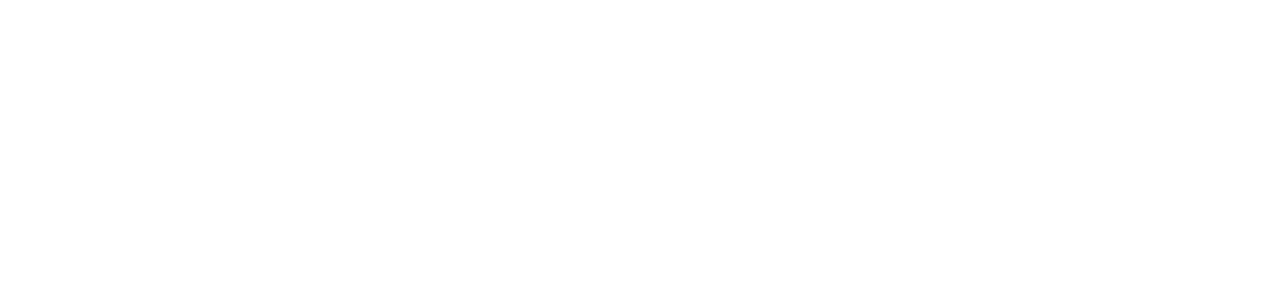
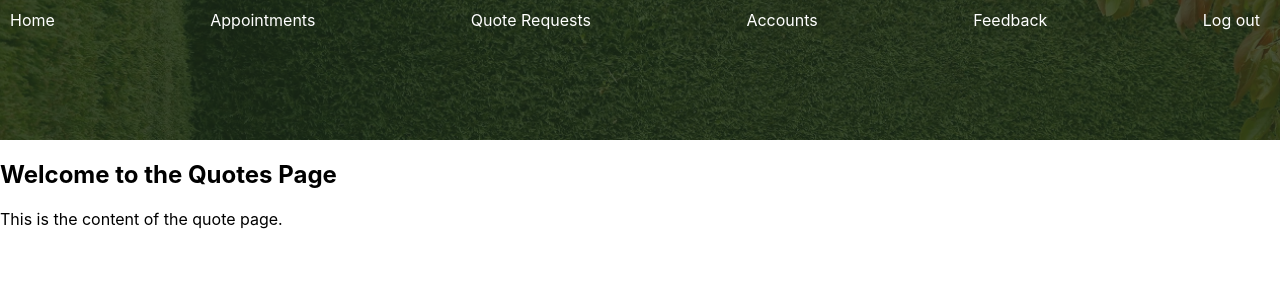
Before and after one commit to ebond07/CoupeTonArbre, a React (Create React App) app in the folder coupetonarbrefrontend/: page /quotes in a window 1280 px wide. Before the commit this address had no page. Shown: the top 300 px of the page. Built offline with nearby package versions, Linux system fonts and the light colour scheme.

Commit message:
Swapped back to darker image
temporarily using the darker image until i figure out masks

```diff
--- a/coupetonarbrefrontend/src/App.js
+++ b/coupetonarbrefrontend/src/App.js
@@ -12,11 +12,11 @@
     <div className="App">
       <BrowserRouter>
         <Routes>
-          <Route path="/HomePage.jsx" element={<HomePage />} />
-          <Route path="/AppointmentsAdmin.jsx" element={<AppointmentsAdmin />} />
-          <Route path="/QuotesAdmin.jsx" element={<QuotesAdmin />} />
-          <Route path="/AccountsAdmin.jsx" element={<AccountsAdmin />} />
-          <Route path="/FeedbackAdmin.jsx" element={<FeedbackAdmin />} />
+          <Route path="/" element={<HomePage />} />
+          <Route path="/appointments" element={<AppointmentsAdmin />} />
+          <Route path="/quotes" element={<QuotesAdmin />} />
+          <Route path="/accounts" element={<AccountsAdmin />} />
+          <Route path="/feedback" element={<FeedbackAdmin />} />
           {/* <Route path="/register" element={<RegisterPage />} />
           <Route path="/" element={<LandingPage />} /> */}
         </Routes>
--- a/coupetonarbrefrontend/src/components/Navbar.jsx
+++ b/coupetonarbrefrontend/src/components/Navbar.jsx
@@ -1,18 +1,22 @@
+import { Link } from 'react-router-dom';
 import React from 'react';
+
+import background from "../images/navbackground.png";
+import styles from "../styles/Navbar.module.css"
 
 function Navbar() {
   return (
-    <nav>
-      <ul>
-        <li><a href='HomePage.jsx'>Home</a></li>
-        <li><a href='AppointmentsAdmin.jsx'>Appointments</a></li>
-        <li><a href='QuotesAdmin.jsx'>Quote Requests</a></li>
-        <li><a href='AccountsAdmin.jsx'>Accounts</a></li>
-        <li><a href='FeedbackAdmin.jsx'>Feedback</a></li>
-        <li>Log out</li>
-      </ul>
-    </nav>
+   <nav style={{ backgroundImage: `url(${background})` }} className={styles.nav}>
+     <ul className={styles.ul}>
+       <li><Link to='/' className={styles.li}>Home</Link></li>
+       <li><Link to='/appointments' className={styles.li}>Appointments</Link></li>
+       <li><Link to='/quotes' className={styles.li}>Quote Requests</Link></li>
+       <li><Link to='/accounts' className={styles.li}>Accounts</Link></li>
+       <li><Link to='/feedback' className={styles.li}>Feedback</Link></li>
+       <li className={styles.li}>Log out</li>
+     </ul>
+   </nav>
   );
-}
+ }
 
 export default Navbar;
--- a/coupetonarbrefrontend/src/styles/Navbar.module.css
+++ b/coupetonarbrefrontend/src/styles/Navbar.module.css
@@ -4,8 +4,8 @@
     margin-bottom: 20px;
     height: 15vh;
     width: auto;
-    -webkit-mask-image: linear-gradient(rgba(27, 44, 26, 0.8), rgba(27, 44, 26, 0.8));
-    mask-image: linear-gradient(rgba(27, 44, 26, 0.8), rgba(27, 44, 26, 0.8));
+    /* -webkit-mask-image: linear-gradient(rgba(27, 44, 26, 0.8), rgba(27, 44, 26, 0.8));
+    mask-image: linear-gradient(rgba(27, 44, 26, 0.8), rgba(27, 44, 26, 0.8)); */
 }
 
 .ul {
```
Also changed, not shown: coupetonarbrefrontend/src/styles/Navbar.css (deleted, +0 -21 lines).
